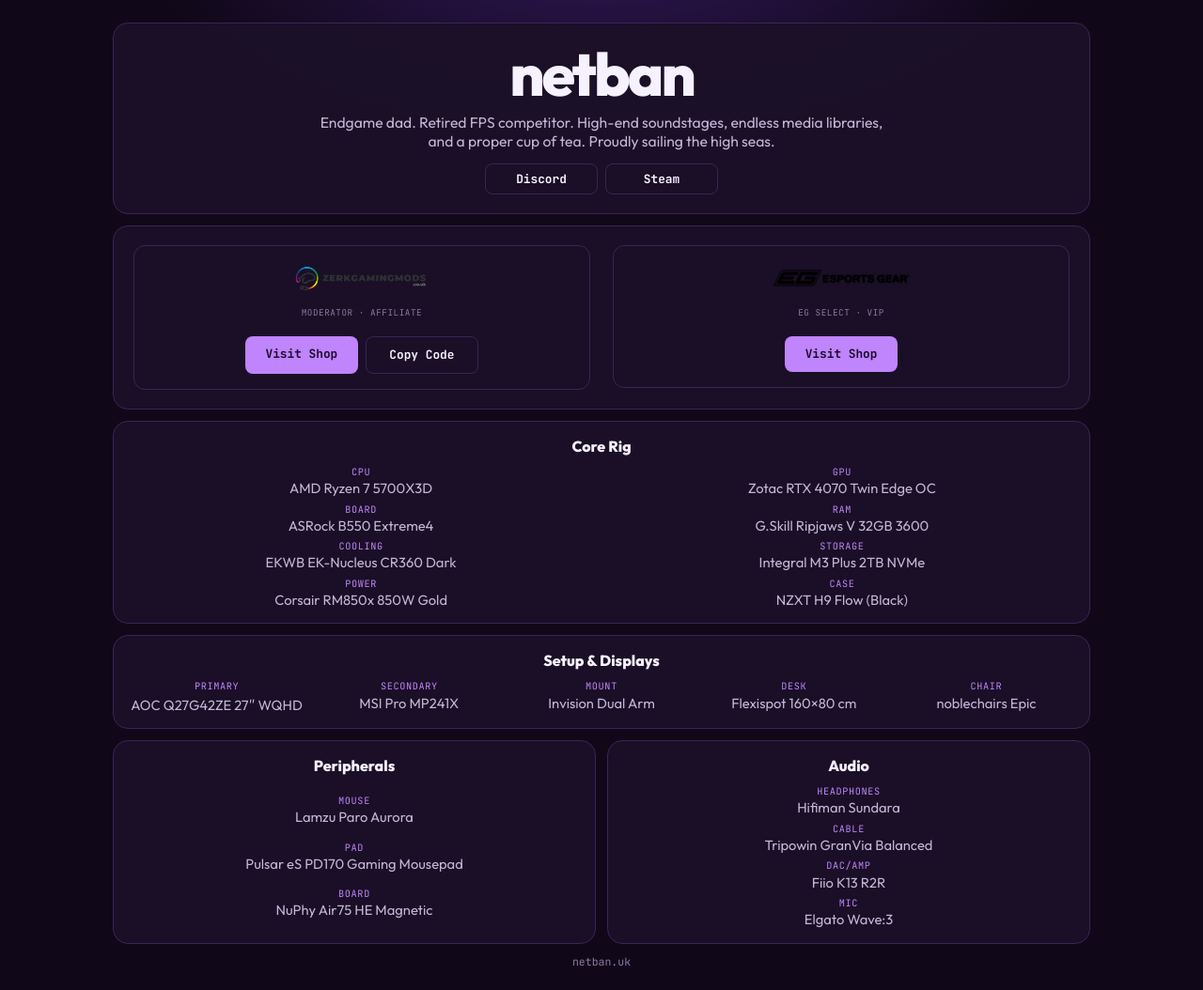
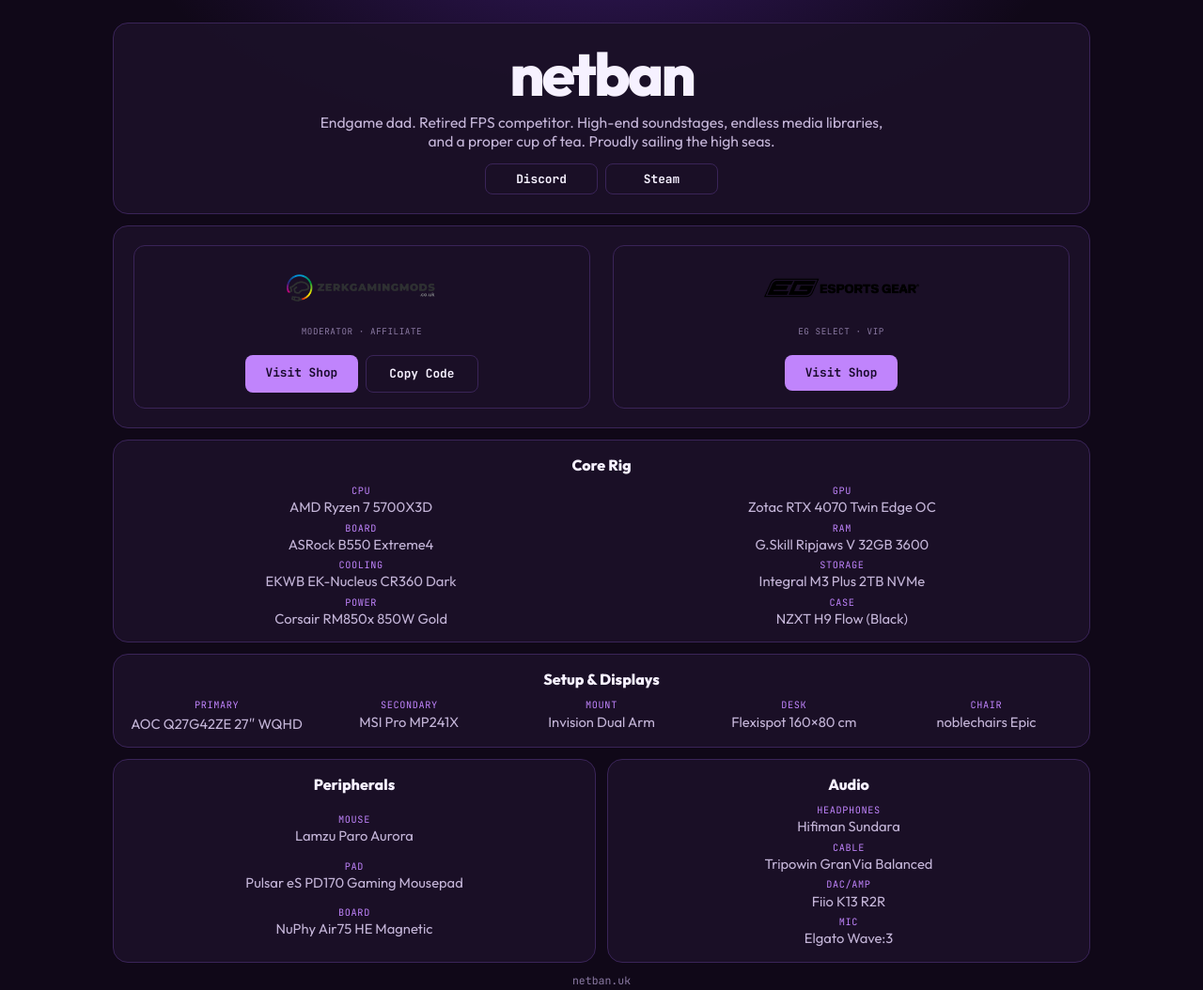
Before and after one commit to Erratikal/netban, a plain HTML site: page index.html in a window 1280 px wide. Shown: the whole page at 94% size. Drawn offline with Linux system fonts and the light colour scheme.

Commit message:
Logo box to 57x165, communities li full width for equal panels

```diff
--- a/styles.css
+++ b/styles.css
@@ -67,18 +67,18 @@ h1 {
 }
 .communities ul {
   list-style: none; display: grid; grid-template-columns: 1fr 1fr; gap: 1.5rem;
-  align-items: start;
+  align-items: stretch;
 }
 .communities li {
   color: var(--muted); font-size: 0.92rem; display: flex; flex-direction: column;
-  align-items: center; gap: 0.75rem; text-align: center;
+  align-items: center; gap: 0.75rem; text-align: center; width: 100%;
   border: 1px solid var(--line); border-radius: 12px; padding: 1rem 0.75rem;
 }
 .shop-logo-wrap {
-  width: 100%; max-width: 145px; height: 37px; display: flex; align-items: center; justify-content: center;
+  width: 100%; max-width: 165px; height: 57px; display: flex; align-items: center; justify-content: center;
 }
 .shop-logo {
-  max-width: 100%; max-height: 37px; width: auto; height: auto; object-fit: contain;
+  max-width: 100%; max-height: 57px; width: auto; height: auto; object-fit: contain;
 }
 .shop-role {
   font-family: "JetBrains Mono", monospace;
```
